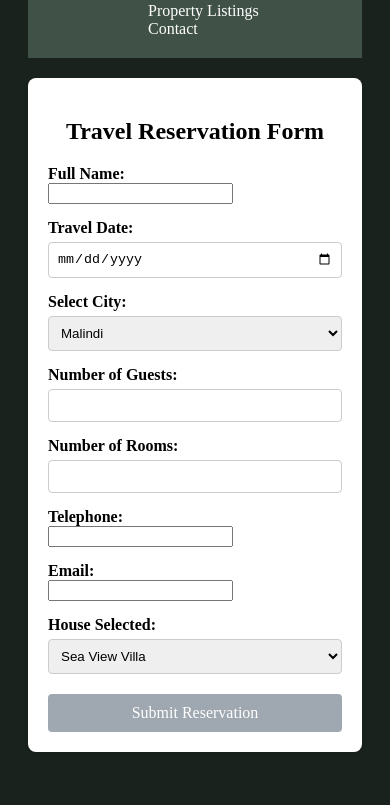
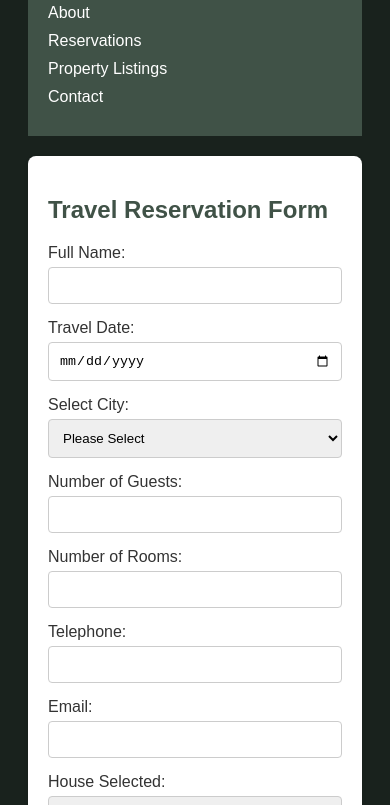
Before and after one commit to Malindia/Mangi-property, a plain HTML site: page reservation.html in a window 390 px wide. Shown: the part 131-936 px from the top of the page. Drawn offline with Linux system fonts and the light colour scheme; a script that the page names is missing.

Commit message:
Fixed reservation form fields, added more fields and responsiveness

```diff
--- a/reservation.css
+++ b/reservation.css
@@ -1,8 +1,11 @@
 body {
-  font-family: 'Times New Roman', Times, serif;
+    font-family: 'Arial', sans-serif;
     background-color: #19221d;
     padding: 20px;
+    color: #fff;
+    /* Ensure text readability */
 }
+
 .navbar {
     background-color: #405247;
     color: #fff;
@@ -14,37 +17,41 @@ body {
     margin: auto;
     padding: 0 20px;
 }
+
 .logo {
-    margin: 1%;
     width: 80px;
     cursor: pointer;
 }
+
 .navbar-links a {
-
     color: #fff;
     text-decoration: none;
- margin-left: 100px;
+    margin-left: 20px;
+    /* Adjusted for better spacing */
     font-size: 16px;
 }
+
 @media (max-width: 768px) {
- .nav-list {
- flex-direction: column;
- gap: 10px;
+    .navbar-links a {
+        margin-left: 0;
+        display: block;
+        /* Stack nav items under each other */
+        margin-bottom: 10px;
     }
 
- .navbar {
- flex-direction: column;
- }
     .logo {
-    margin: 1%;
-    width: 40px;
-    cursor: pointer;
+        margin: auto;
+        /* Center logo on smaller screens */
+        display: block;
+        width: 60px;
+        /* Adjusted size */
     }
 }
 
-/* Hero Section */
 form {
     background: #ffffff;
+    color: #333;
+    /* For form text */
     padding: 20px;
     border-radius: 8px;
     box-shadow: 0 2px 4px rgba(0, 0, 0, 0.1);
@@ -53,22 +60,26 @@ form {
 }
 
 h2 {
-    font-family: 'Times New Roman', Times, serif;
-    text-align: center;
-    margin-bottom: 20px;
+    color: #405247;
+    /* Match the navbar color */
 }
 
 label {
+    display: block;
     margin-top: 15px;
-    display: block;
-    font-weight: bold;
+    color: #333;
+    /* Ensure label readability */
 }
 
+input[type="text"],
 input[type="date"],
 input[type="number"],
-select {
+input[type="tel"],
+input[type="email"],
+select,
+button {
     width: 100%;
-    padding: 8px;
+    padding: 10px;
     margin-top: 5px;
     border-radius: 4px;
     border: 1px solid #ccc;
@@ -76,35 +87,13 @@ select {
 }
 
 button {
-    width: 100%;
-    background-color: #9fa7b0;
+    background-color: #405247;
+    /* Match navbar color */
     color: white;
-    padding: 10px;
     margin-top: 20px;
-    border: none;
-    border-radius: 4px;
-    cursor: pointer;
-    font-size: 16px;
-    font-family: 'Times New Roman', Times, serif;
 }
 
 button:hover {
     background-color: #25382e;
+    /* Darker shade for hover effect */
 }
-
-/* Custom styles for scrollbars in the form */
-::-webkit-scrollbar {
-    width: 10px;
-}
-
-::-webkit-scrollbar-track {
-    background: #f1f1f1;
-}
-
-::-webkit-scrollbar-thumb {
-    background: #888;
-}
-
-::-webkit-scrollbar-thumb:hover {
-    background: #555;
-}
--- a/reservation.html
+++ b/reservation.html
@@ -5,18 +5,17 @@
     <meta name="viewport" content="width=device-width, initial-scale=1.0" />
     <title>Reservation Form</title>
     <link rel="stylesheet" href="reservation.css" />
-    <!-- Ensure you link to your CSS file -->
   </head>
   <body>
     <nav class="navbar">
       <div class="container">
-        <img src="images/mangilogo.jpg" class="logo" />
+        <img src="images/mangilogo.jpg" class="logo" alt="Company Logo" />
         <div class="navbar-links">
           <a href="home.html">Home</a>
-          <a href="home.html">About</a>
+          <a href="about.html">About</a>
           <a href="reservation.html">Reservations</a>
           <a href="rental.html">Property Listings</a>
-          <a href="home.html">Contact</a>
+          <a href="contact.html">Contact</a>
         </div>
       </div>
     </nav>
@@ -27,13 +26,14 @@
     >
       <h2>Travel Reservation Form</h2>
       <label for="name">Full Name:</label>
-      <input type="text" id="name" name="name" min="1" required />
+      <input type="text" id="name" name="name" required />
 
       <label for="travelDate">Travel Date:</label>
       <input type="date" id="travelDate" name="travelDate" required />
 
       <label for="city">Select City:</label>
       <select id="city" name="city" required>
+        <option value="">Please Select</option>
         <option value="Malindi">Malindi</option>
         <option value="Watamu">Watamu</option>
         <option value="Mombasa">Mombasa</option>
@@ -49,12 +49,14 @@
       <input type="number" id="rooms" name="rooms" min="1" required />
 
       <label for="telephone">Telephone:</label>
-      <input type="tel" id="telephone" name="telephone" min="1" required />
+      <input type="tel" id="telephone" name="telephone" required />
+
       <label for="email">Email:</label>
-      <input type="email" id="email" name="email" min="1" required />
+      <input type="email" id="email" name="email" required />
 
       <label for="houseType">House Selected:</label>
       <select id="houseType" name="houseType" required>
+        <option value="">Please Select</option>
         <option value="Sea View Villa">Sea View Villa</option>
         <option value="Town Apartment">Town Apartment</option>
         <option value="Studio Apartment">Studio Apartment</option>
@@ -63,6 +65,5 @@
       <button type="submit">Submit Reservation</button>
     </form>
     <script src="reservation.js"></script>
-    <!--JavaScript file for any client-side logic -->
   </body>
 </html>
```
Lines whose indentation alone changed are shown as unchanged.
